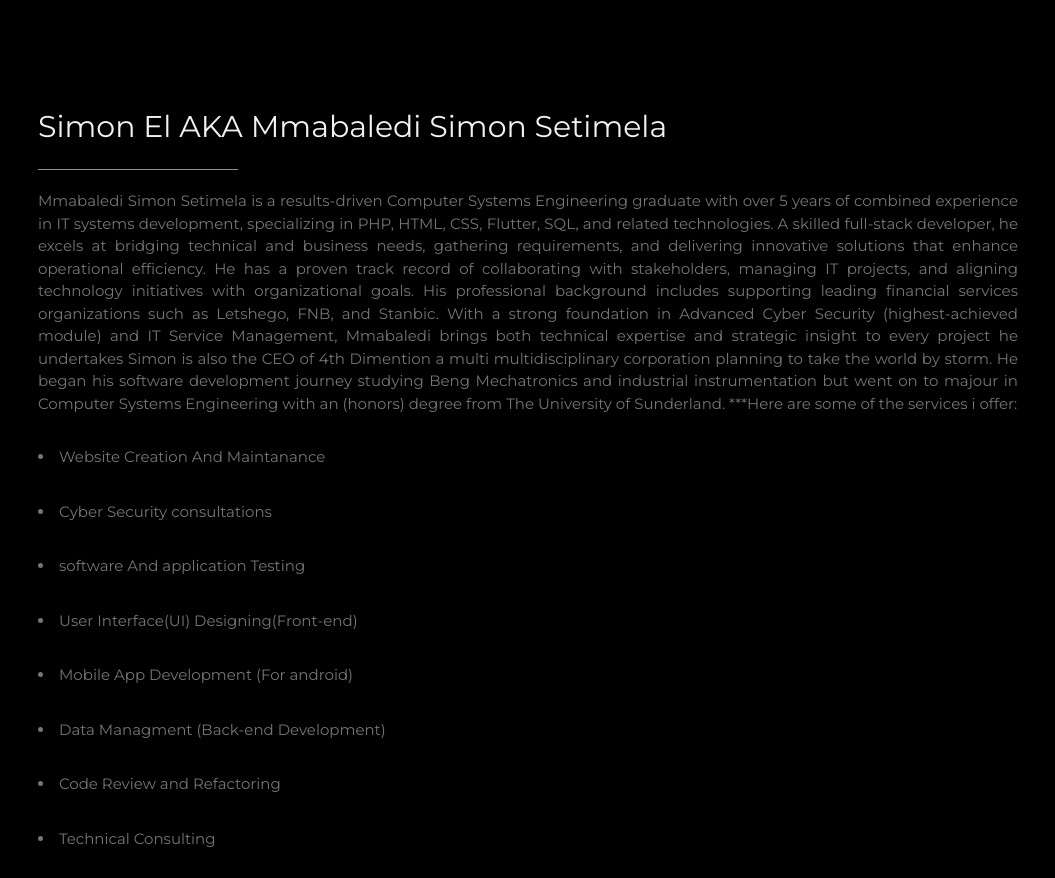
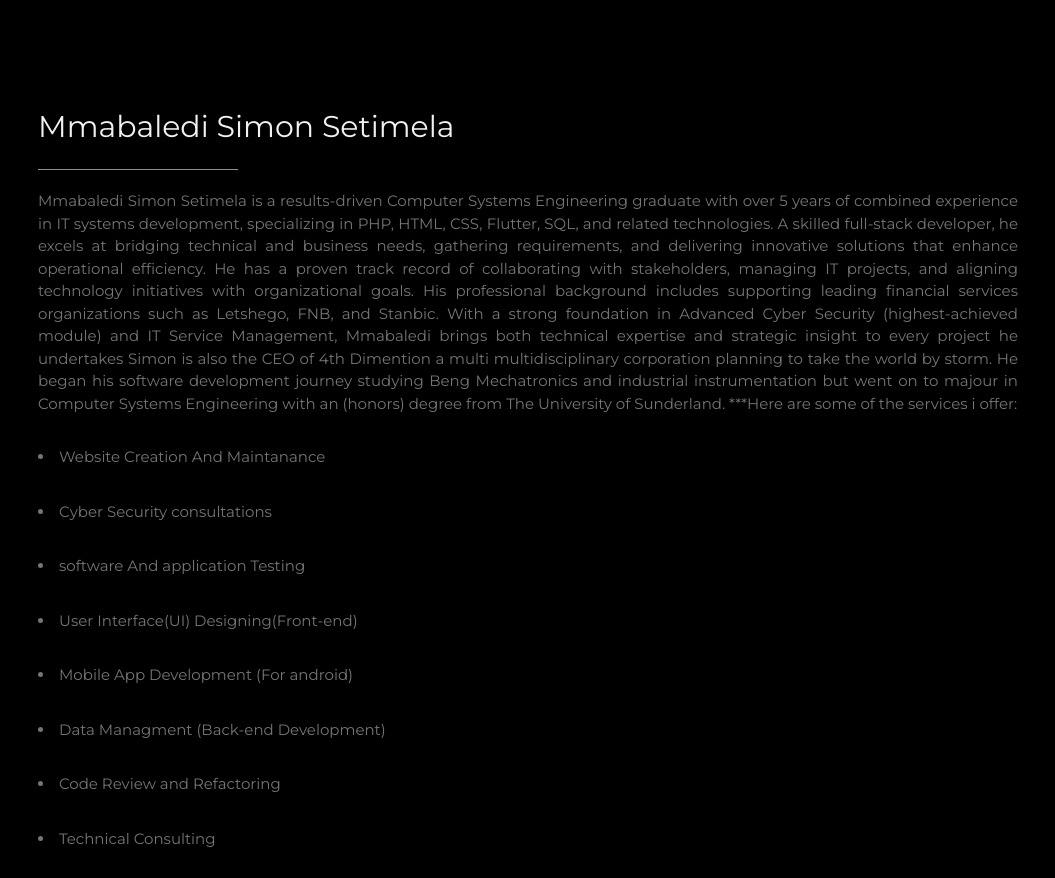
Before and after one commit to mabzTV/4thdimention.github.io, a plain HTML site: page Simon_EL/index.html in a window 1280 px wide. Shown: the part 986-1864 px from the top of the page, without its empty margins (172-1227 px from the left). Drawn offline with nearby package versions, Linux system fonts and the light colour scheme.

Commit message:
name change

```diff
--- a/Simon_EL/index.html
+++ b/Simon_EL/index.html
@@ -76,7 +76,7 @@ body, h1,h2,h3,h4,h5,h6 {font-family: "Montserrat", sans-serif}
 
   <!-- About Section -->
   <div class="w3-content w3-justify w3-text-grey w3-padding-64" id="about">
-    <h2 class="w3-text-light-grey">Simon El AKA Mmabaledi Simon Setimela</h2>
+    <h2 class="w3-text-light-grey">Mmabaledi Simon Setimela</h2>
     <hr style="width:200px" class="w3-opacity">
     <p>Mmabaledi Simon Setimela is a results-driven Computer Systems Engineering graduate with over 5 years of
         combined experience in IT systems development, specializing in PHP, HTML, CSS, Flutter, SQL, and related
```
